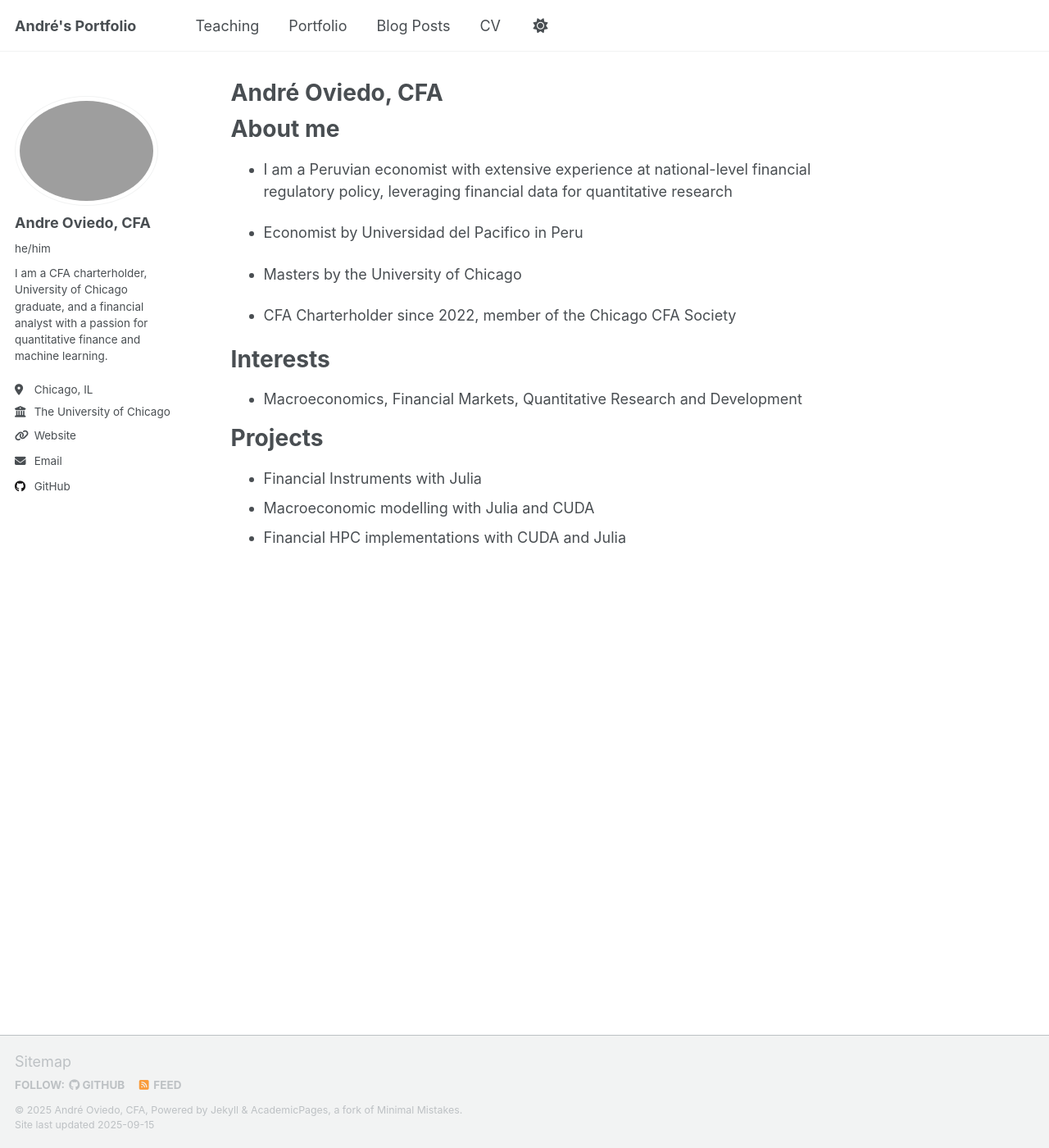
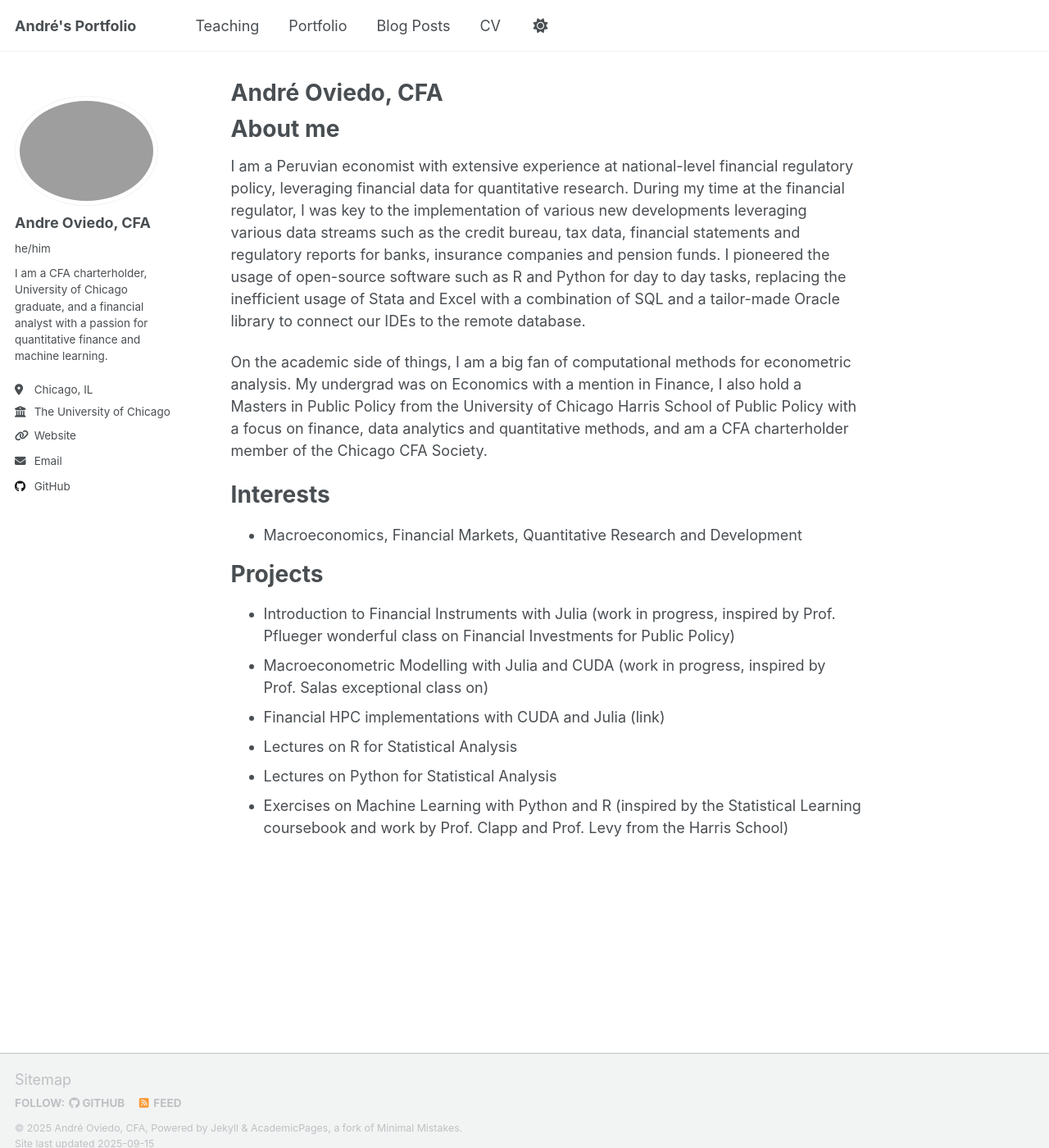
Before and after one commit to andreoviedo/andreoviedo.github.io, a Jekyll site: the page built from _pages/about.md, in a window 1280 px wide and 1400 px high. Shown: the whole window at 82% size. Built offline with Jekyll 4.4.1, drawn with Linux system fonts in a browser that asks for light colours; a script that is not in the unit is left out.

Commit message:
new about

```diff
--- a/_pages/about.md
+++ b/_pages/about.md
@@ -10,14 +10,12 @@ redirect_from:
 # About me
 
 
-- I am a Peruvian economist with extensive experience at national-level financial regulatory policy, leveraging financial data for quantitative research
+I am a Peruvian economist with extensive experience at national-level financial regulatory policy, leveraging financial data for quantitative research.
+During my time at the financial regulator, I was key to the implementation of various new developments leveraging various data streams such as the credit bureau, tax data,
+financial statements and regulatory reports for banks, insurance companies and pension funds. I pioneered the usage of open-source software such as R and Python
+for day to day tasks, replacing the inefficient usage of Stata and Excel with a combination of SQL and a tailor-made Oracle library to connect our IDEs to the remote database.
 
-- Economist by Universidad del Pacifico in Peru
-
-- Masters by the University of Chicago
-
-- CFA Charterholder since 2022, member of the Chicago CFA Society
-
+On the academic side of things, I am a big fan of computational methods for econometric analysis. My undergrad was on Economics with a mention in Finance, I also hold a Masters in Public Policy from the University of Chicago Harris School of Public Policy with a focus on finance, data analytics and quantitative methods, and am a CFA charterholder member of the Chicago CFA Society.
 
 # Interests
 
@@ -25,6 +23,9 @@ redirect_from:
 
 # Projects
 
-- Financial Instruments with Julia
-- Macroeconomic modelling with Julia and CUDA
-- Financial HPC implementations with CUDA and Julia
+- Introduction to Financial Instruments with Julia (work in progress, inspired by Prof. Pflueger wonderful class on Financial Investments for Public Policy)
+- Macroeconometric Modelling with Julia and CUDA (work in progress, inspired by Prof. Salas exceptional class on)
+- Financial HPC implementations with CUDA and Julia (link)
+- Lectures on R for Statistical Analysis
+- Lectures on Python for Statistical Analysis
+- Exercises on Machine Learning with Python and R (inspired by the Statistical Learning coursebook and work by Prof. Clapp and Prof. Levy from the Harris School)
```
Also changed, not shown: _teaching/2014-spring-teaching-1.md (+4 -15 lines).
